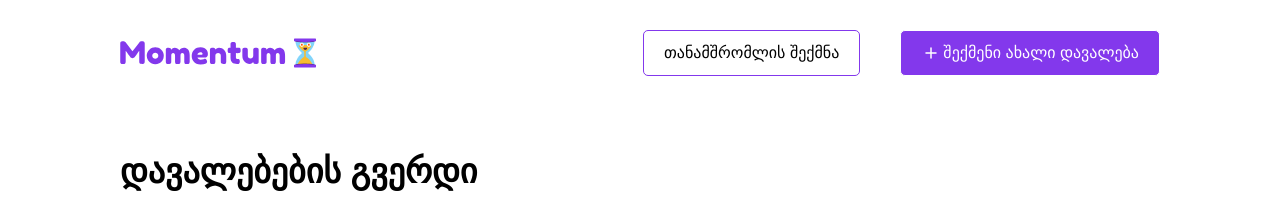
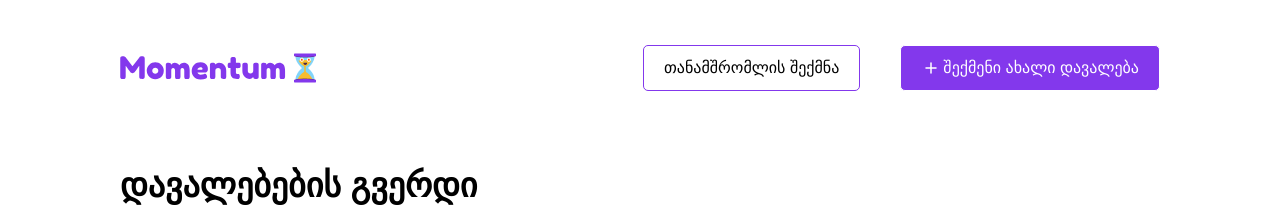
Before and after one commit to Linnuxz/redberry-assignment, a React (Vite) app: page / in a window 1280 px wide. Shown: the top 207 px of the page. Built offline with nearby package versions, Linux system fonts and the light colour scheme; no server answers; a small style sheet from the web is missing.

Commit message:
Make the header fixed

```diff
--- a/src/App.tsx
+++ b/src/App.tsx
@@ -8,7 +8,7 @@ const App = () => {
     <Router>
       <div className="flex flex-col justify-center px-[120px]">
         <Header />
-        <div>
+        <div className="pt-[120px]">
           <Routes>
             <Route path="/" element={<Dashboard />}></Route>
           </Routes>
--- a/src/pages/Header.tsx
+++ b/src/pages/Header.tsx
@@ -4,6 +4,7 @@ import Add from "../assets/Add.svg";
 
 const Header = () => {
   return (
+    <div className="fixed top-0 left-0 z-50 w-full bg-white px-[120px] py-[15px]">
       <div className="flex items-center justify-between py-[30px]">
         <div className="flex">
           <img src={Momentum} alt="logo" />
@@ -20,6 +21,7 @@ const Header = () => {
           </button>
         </div>
       </div>
+    </div>
   );
 };
 
```
Lines whose indentation alone changed are shown as unchanged.
